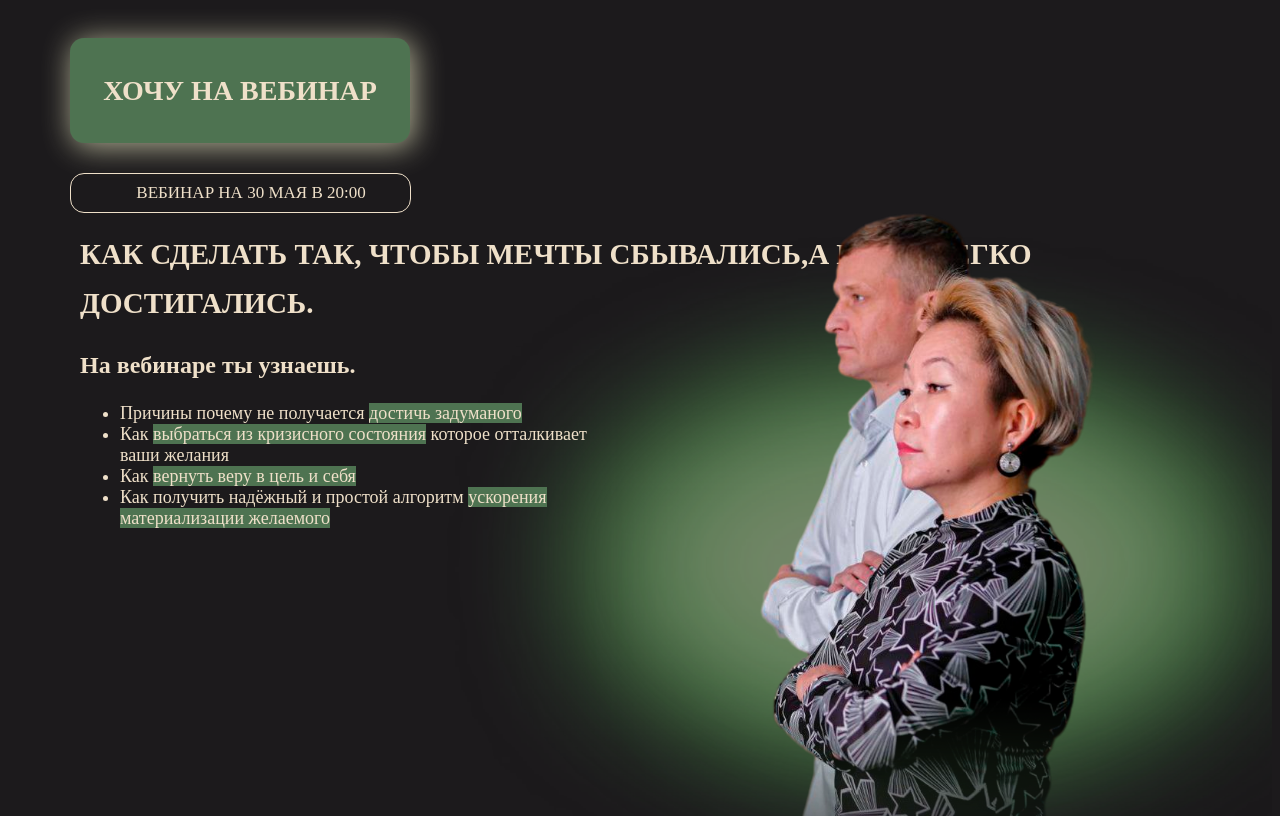
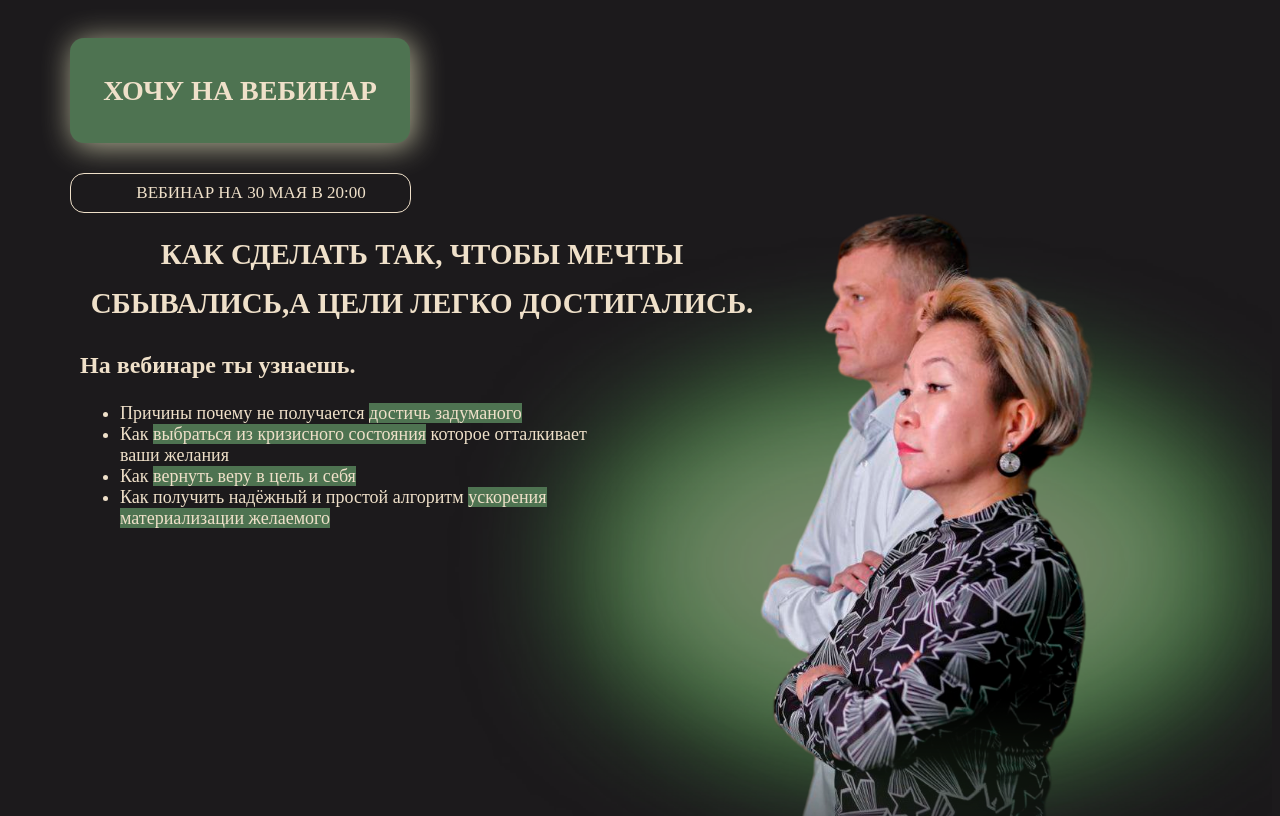
Before and after one commit to Ulbos/vebinar-psychology, a plain HTML site: page index.html in a window 1280 px wide. Shown: the top 816 px of the page. Drawn offline with Linux system fonts and the light colour scheme.

Commit message:
Update style.css

```diff
--- a/css/style.css
+++ b/css/style.css
@@ -99,6 +99,8 @@ html{
     font-weight: 700;
     text-transform: uppercase;
     padding-left: 10px;
+    width: 60%;
+    text-align: center;
 margin: 0;
 }
 .title-color{
```
